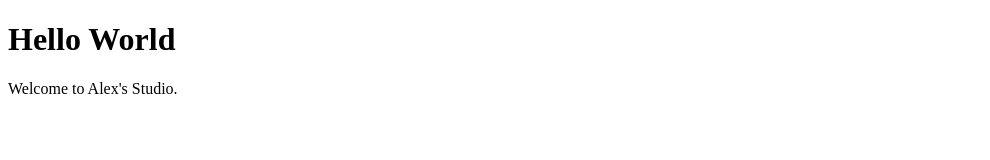
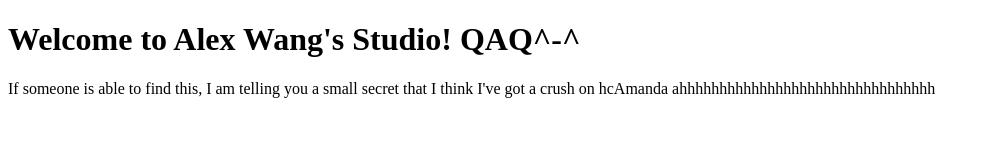
Before and after one commit to Aiixalex/Aiixalex.github.io, a plain HTML site: page index.html in a window 1280 px wide. Shown: the whole page, without its empty margins (0-990 px from the left). Drawn offline with Linux system fonts and the light colour scheme.

Commit message:
Update index.html

```diff
--- a/index.html
+++ b/index.html
@@ -1,7 +1,8 @@
 <!DOCTYPE html>
 <html>
     <body>
-        <h1>Hello World</h1>
-        <p>Welcome to Alex's Studio.</p>
+        <h1>Welcome to Alex Wang's Studio! QAQ^-^</h1>
+        <p>If someone is able to find this, I am telling you a small secret that I think I've got a crush on hcAmanda ahhhhhhhhhhhhhhhhhhhhhhhhhhhhhhhh
+        </p>
     </body>
 </html>
```
